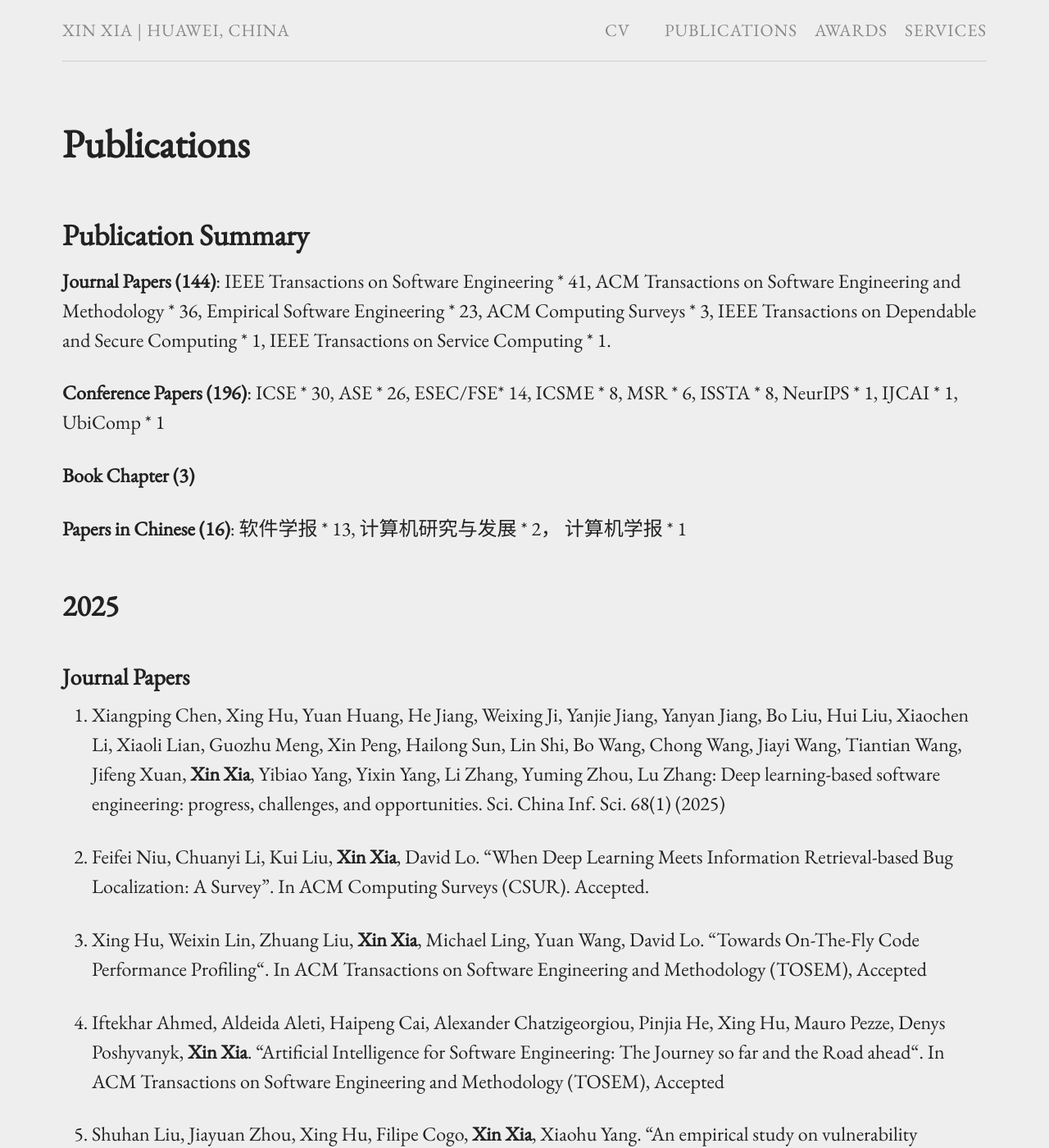
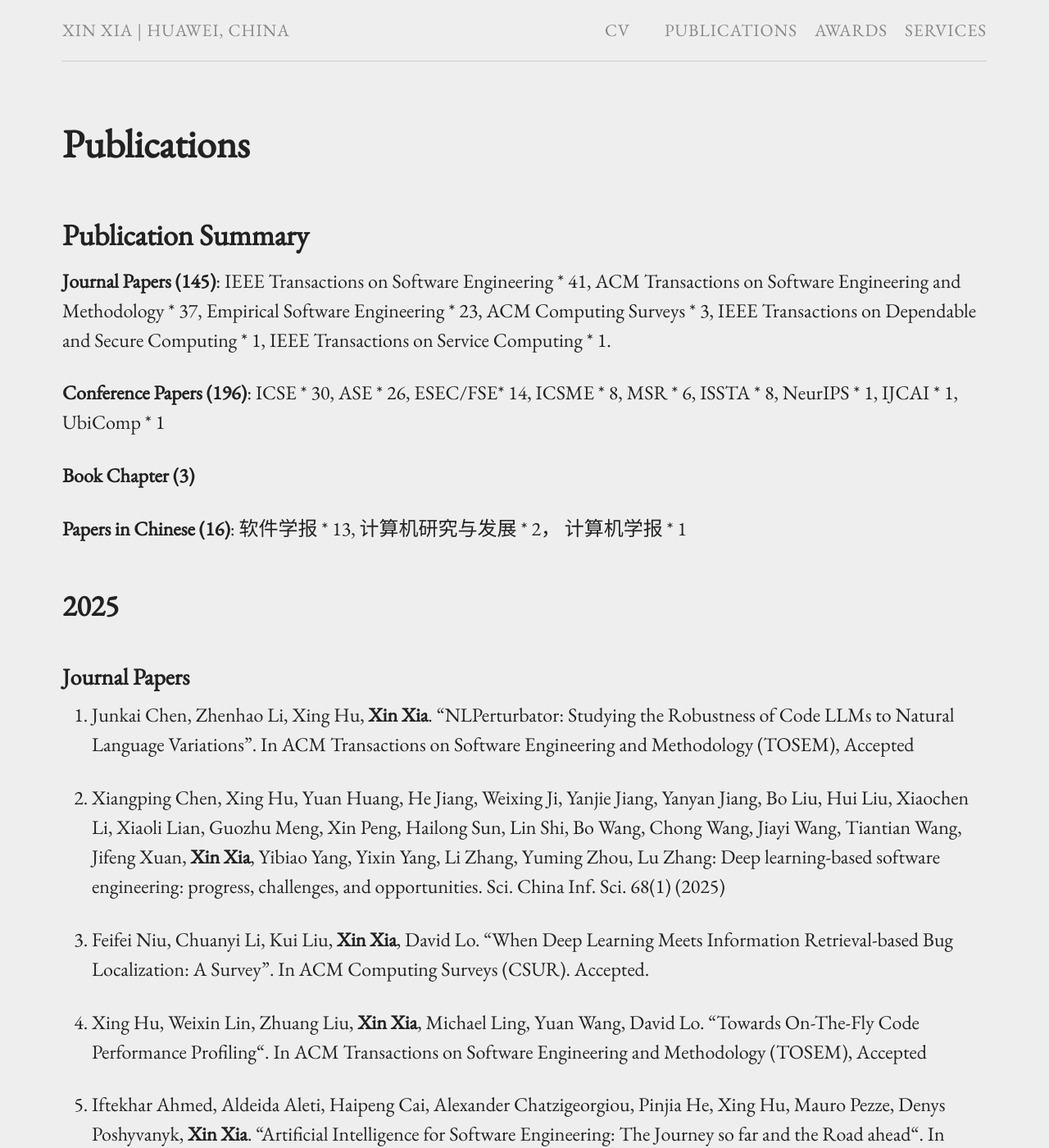
Before and after one commit to xin-xia/xin-xia.github.io, a Jekyll site: the page built from publication.md, in a window 1280 px wide and 1400 px high. Shown: the whole window at 82% size. Built offline with Jekyll 4.4.1, drawn with Linux system fonts in a browser that asks for light colours.

Commit message:
Update publication.md

```diff
--- a/publication.md
+++ b/publication.md
@@ -6,7 +6,7 @@ permalink: /publication/
 
 ## Publication Summary
 
-<strong>Journal Papers (144)</strong>: IEEE Transactions on Software Engineering * 41,  ACM Transactions on Software Engineering and Methodology * 36, Empirical Software Engineering * 23,  ACM Computing Surveys * 3, IEEE  Transactions on Dependable and Secure Computing * 1, IEEE Transactions on Service Computing * 1.
+<strong>Journal Papers (145)</strong>: IEEE Transactions on Software Engineering * 41,  ACM Transactions on Software Engineering and Methodology * 37, Empirical Software Engineering * 23,  ACM Computing Surveys * 3, IEEE  Transactions on Dependable and Secure Computing * 1, IEEE Transactions on Service Computing * 1.
 
 <strong>Conference Papers (196)</strong>: ICSE * 30, ASE * 26, ESEC/FSE* 14, ICSME * 8, MSR * 6,  ISSTA * 8, NeurIPS * 1, IJCAI * 1, UbiComp * 1
 
@@ -17,6 +17,8 @@ permalink: /publication/
 ## 2025
 
 ### Journal Papers
+
+145. Junkai Chen, Zhenhao Li, Xing Hu,  <strong>Xin Xia</strong>. "NLPerturbator: Studying the Robustness of Code LLMs to Natural Language Variations". In ACM Transactions on Software Engineering and Methodology (TOSEM), Accepted <br />
 
 144. Xiangping Chen, Xing Hu, Yuan Huang, He Jiang, Weixing Ji, Yanjie Jiang, Yanyan Jiang, Bo Liu, Hui Liu, Xiaochen Li, Xiaoli Lian, Guozhu Meng, Xin Peng, Hailong Sun, Lin Shi, Bo Wang, Chong Wang, Jiayi Wang, Tiantian Wang, Jifeng Xuan,  <strong>Xin Xia</strong>, Yibiao Yang, Yixin Yang, Li Zhang, Yuming Zhou, Lu Zhang: Deep learning-based software engineering: progress, challenges, and opportunities. Sci. China Inf. Sci. 68(1) (2025)   <br />
 
```
